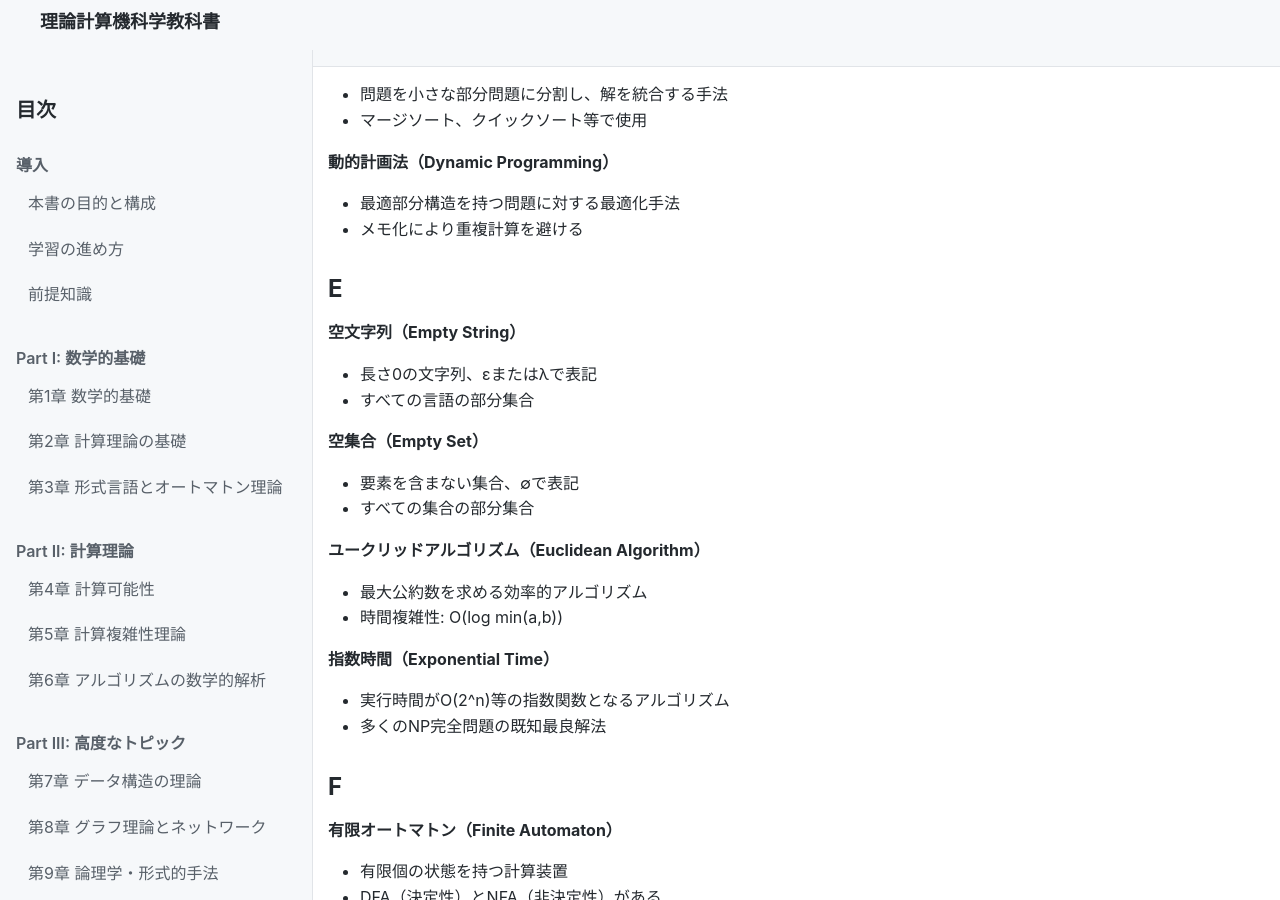
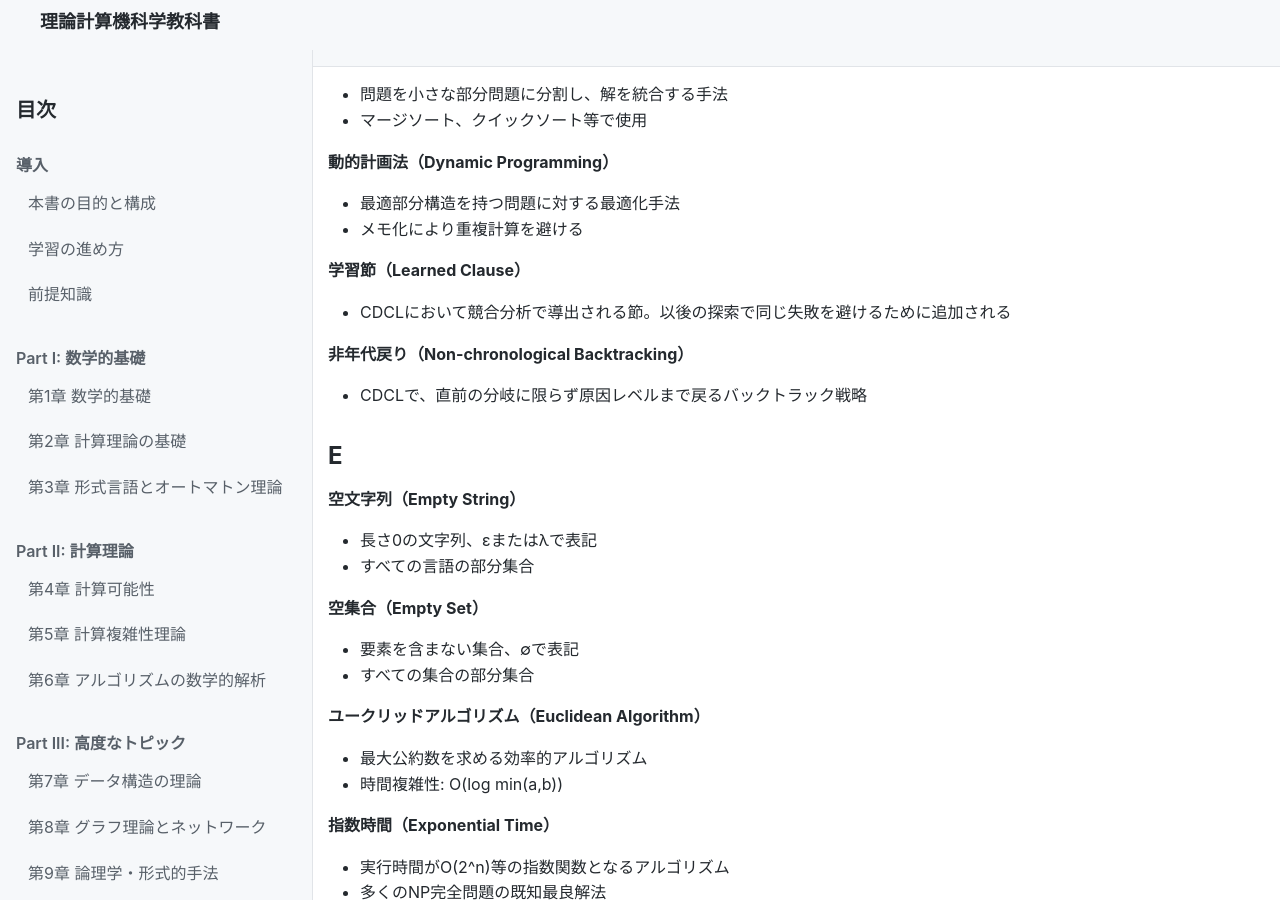
Before and after one commit to itdojp/theoretical-computer-science-textbook, a Jekyll site: the page built from docs/src/appendices/d.md, in a window 1280 px wide and 900 px high, scrolled down 2204 px. Built offline with Jekyll 4.4.1, drawn with Linux system fonts in a browser that asks for light colours.

Commit message:
docs(ch9): add DPLL vs CDCL comparative figure; glossary additions (learned clause, non-chronological backtracking) (refs #110, #113)

```diff
--- a/docs/src/appendices/d.md
+++ b/docs/src/appendices/d.md
@@ -89,6 +89,12 @@ layout: default
 **動的計画法（Dynamic Programming）**
 - 最適部分構造を持つ問題に対する最適化手法
 - メモ化により重複計算を避ける
+
+**学習節（Learned Clause）**
+- CDCLにおいて競合分析で導出される節。以後の探索で同じ失敗を避けるために追加される
+
+**非年代戻り（Non-chronological Backtracking）**
+- CDCLで、直前の分岐に限らず原因レベルまで戻るバックトラック戦略
 
 ## E
 
```
Also changed, not shown: docs/src/chapter-9/index.md (+4 -0 lines), docs/assets/images/diagrams/ch9_dpll_cdcl_side_by_side.svg (added).
